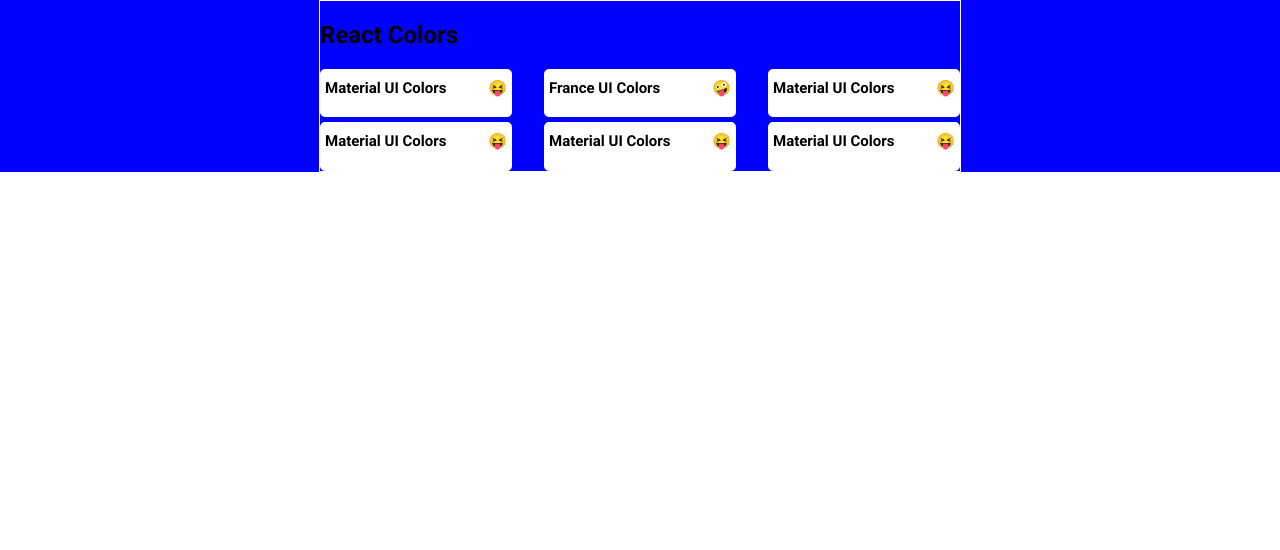
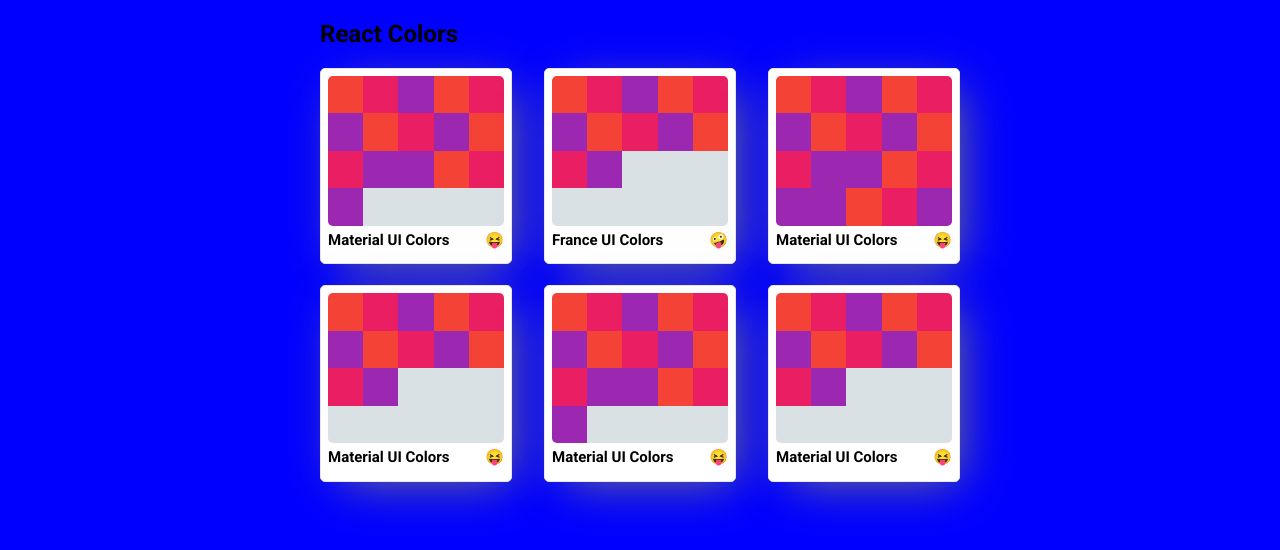
Before and after one commit to uladzislau-stuk/react-color-app, a React (Create React App) app: page / in a window 1280 px wide. Shown: the top 550 px of the page. Built offline with nearby package versions, Linux system fonts and the light colour scheme.

Commit message:
Finish styling MiniPalette, PaletteList

```diff
--- a/src/components/pages/Home/MiniPalette/MiniPalette.js
+++ b/src/components/pages/Home/MiniPalette/MiniPalette.js
@@ -1,17 +1,30 @@
 import React from 'react'
 import { NavLink } from 'react-router-dom'
 import { withStyles } from '@material-ui/styles'
+import uuid from 'uuid/v4'
 
 const styles = {
 	root: {
 		backgroundColor: "white",
 		borderRadius: "5px",
-		padding: "5px",
-		position: "relative",
+		padding: "7px",
+		border: "1px solid #e6e6e6",
+		boxShadow: "10px 10px 47px -12px rgba(123, 123, 123, 1)",
+		transition: "box-shadow 0.3s linear"
+	},
+	colors: {
+		display: "flex",
+		flexWrap: "wrap",
+		backgroundColor: "#dae1e4",
+		alignContent: "flex-start",
+		height: "150px",
+		width: "100%",
+		borderRadius: "5px",
 		overflow: "hidden"
 	},
-	colors: {
-		backgroundColor: "grey"
+	color: {
+		height: "25%",
+		width: "20%"
 	},
 	title: {
 		display: "flex",
@@ -30,14 +43,21 @@
 }
 
 const MiniPalette = (props) => {
-	const { classes, id, emoji, paletteName } = props
+	const { classes, id, emoji, paletteName, colors } = props
+	const miniColorBoxes = colors.map(color => (
+		<div
+			key={uuid()}
+			className={classes.color}
+			style={{backgroundColor: color.color}}
+		/>
+	))
 
 	return (
 		<NavLink
 			to={`/palette/${id}`}
 			className={classes.root}
 		>
-			<div className={classes.colors} />
+			<div className={classes.colors}>{miniColorBoxes}</div>
 			<h5 className={classes.title}>
 				{paletteName}
 				<span className={classes.emoji}>{emoji}</span>
--- a/src/containers/Home/Home.js
+++ b/src/containers/Home/Home.js
@@ -8,15 +8,14 @@
 	root: {
 		display: "flex",
 		justifyContent: "center",
-		height: "100%",
+		height: "100vh",
 		backgroundColor: "blue"
 	},
 	container: {
 		display: "flex",
 		flexDirection: "column",
 		flexWrap: "wrap",
-		width: "50%",
-		border: "1px solid white"
+		width: "50%"
 	},
 	nav: {
 		display: "flex",
--- a/src/test/mockData.js
+++ b/src/test/mockData.js
@@ -16,6 +16,10 @@
 			{ name: "red", color: "#F44336" },
 			{ name: "pink", color: "#E91E63" } ,
 			{ name: "purple", color: "#9C27B0" },
+			{ name: "purple", color: "#9C27B0" },
+			{ name: "red", color: "#F44336" },
+			{ name: "pink", color: "#E91E63" } ,
+			{ name: "purple", color: "#9C27B0" }
 		]
 	},
 	{
@@ -54,6 +58,14 @@
 			{ name: "red", color: "#F44336" },
 			{ name: "pink", color: "#E91E63" } ,
 			{ name: "purple", color: "#9C27B0" },
+			{ name: "purple", color: "#9C27B0" },
+			{ name: "red", color: "#F44336" },
+			{ name: "pink", color: "#E91E63" } ,
+			{ name: "purple", color: "#9C27B0" },
+			{ name: "purple", color: "#9C27B0" },
+			{ name: "red", color: "#F44336" },
+			{ name: "pink", color: "#E91E63" } ,
+			{ name: "purple", color: "#9C27B0" }
 		]
 	},
 	{
@@ -92,6 +104,10 @@
 			{ name: "red", color: "#F44336" },
 			{ name: "pink", color: "#E91E63" } ,
 			{ name: "purple", color: "#9C27B0" },
+			{ name: "purple", color: "#9C27B0" },
+			{ name: "red", color: "#F44336" },
+			{ name: "pink", color: "#E91E63" } ,
+			{ name: "purple", color: "#9C27B0" }
 		]
 	},
 	{
```
